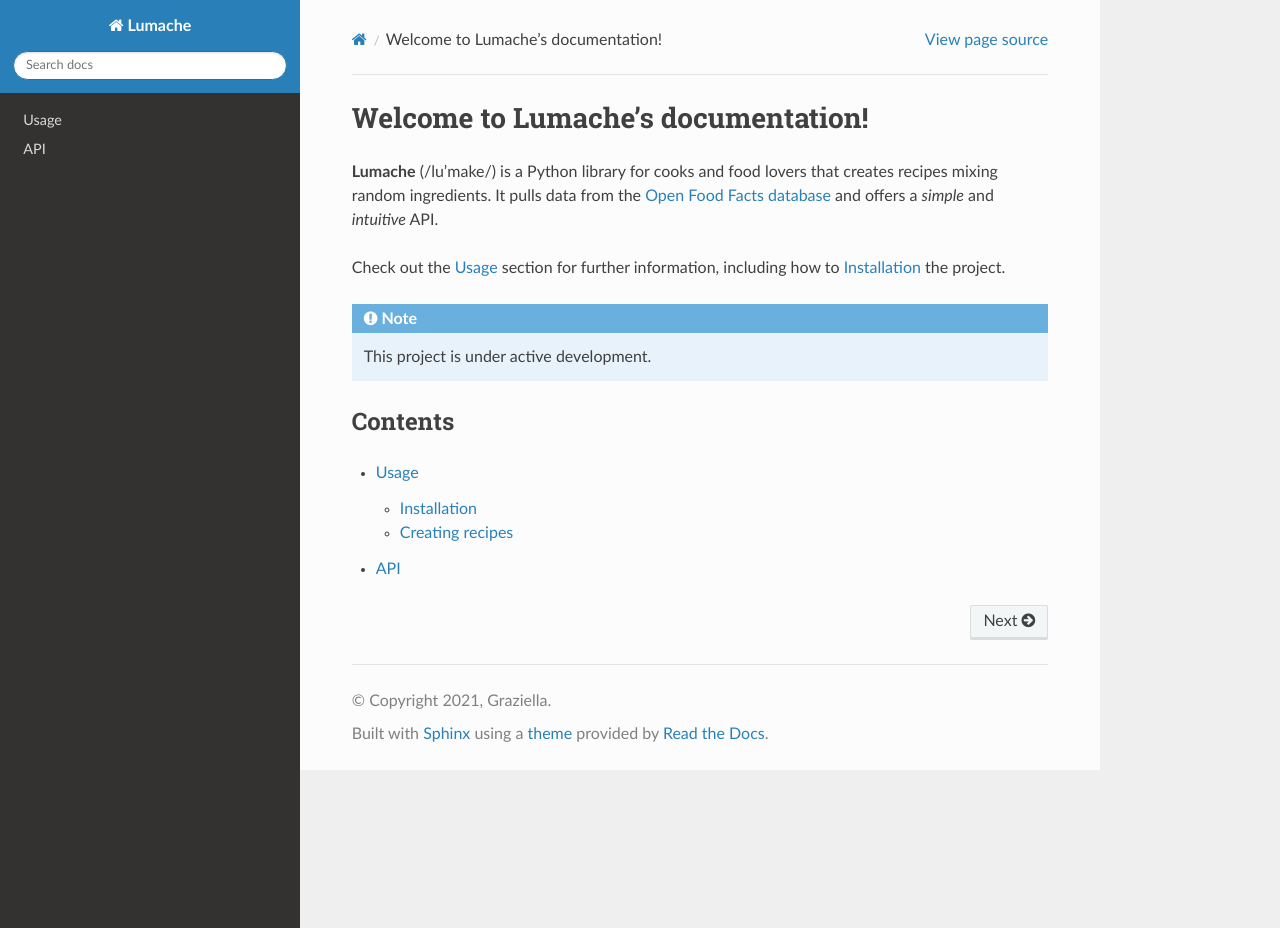
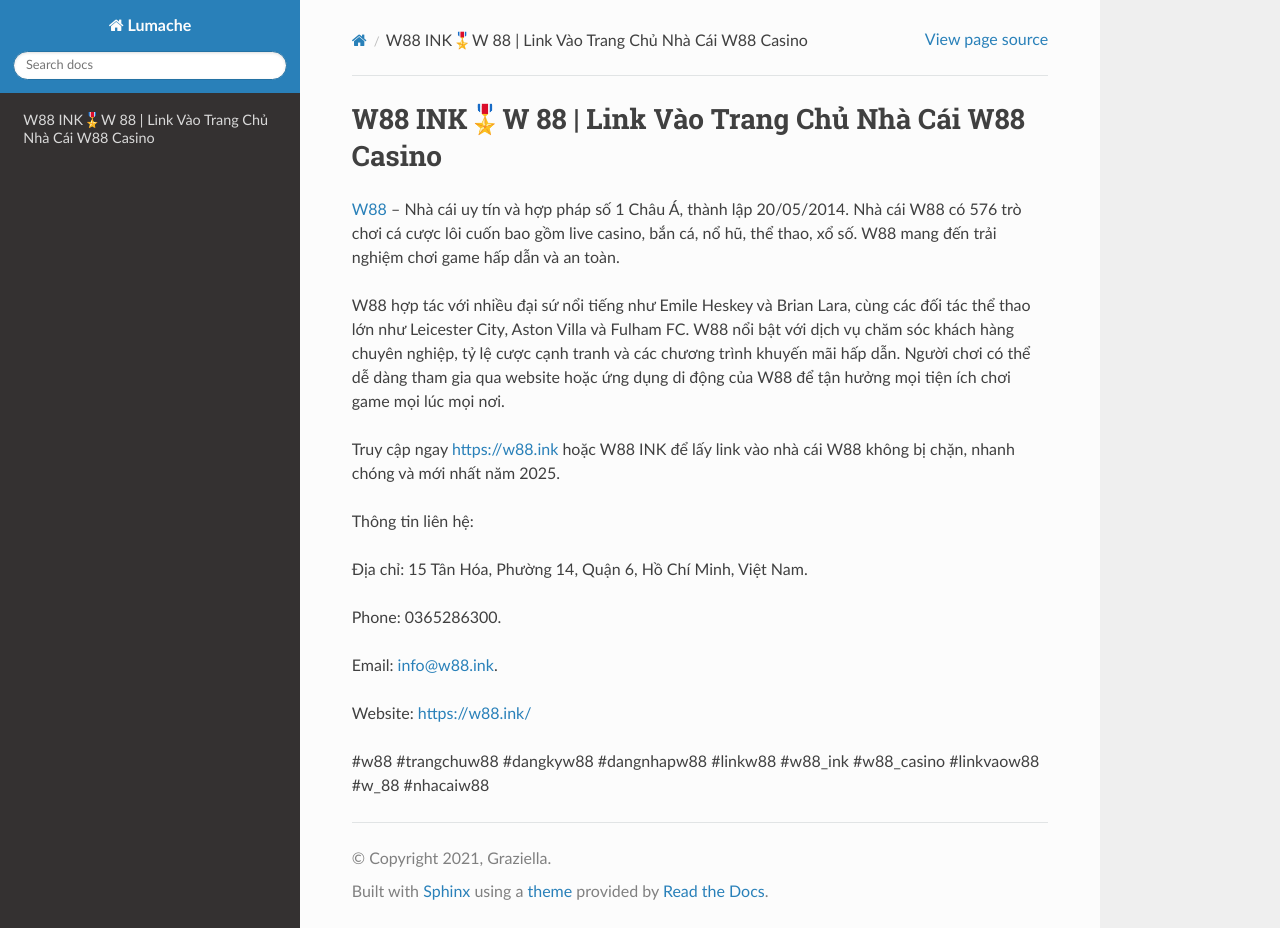
Before and after one commit to amaradasgupta3/w88ink, a Sphinx documentation site: the page built from docs/source/index.rst, in a window 1280 px wide and 928 px high. Built offline with Sphinx 7.4.7 and the Read the Docs theme 3.1.0, drawn with Linux system fonts in a browser that asks for light colours.

Commit message:
Update index.rst

```diff
--- a/docs/source/index.rst
+++ b/docs/source/index.rst
@@ -1,22 +1,20 @@
-Welcome to Lumache's documentation!
+W88 INK🎖️W 88 | Link Vào Trang Chủ Nhà Cái W88 Casino
 ===================================
 
-**Lumache** (/lu'make/) is a Python library for cooks and food lovers
-that creates recipes mixing random ingredients.
-It pulls data from the `Open Food Facts database <https://world.openfoodfacts.org/>`_
-and offers a *simple* and *intuitive* API.
+`W88 <https://w88.ink/>`_ – Nhà cái uy tín và hợp pháp số 1 Châu Á, thành lập 20/05/2014. Nhà cái W88 có 576 trò chơi cá cược lôi cuốn bao gồm live casino, bắn cá, nổ hũ, thể thao, xổ số. W88 mang đến trải nghiệm chơi game hấp dẫn và an toàn.
 
-Check out the :doc:`usage` section for further information, including
-how to :ref:`installation` the project.
+W88 hợp tác với nhiều đại sứ nổi tiếng như Emile Heskey và Brian Lara, cùng các đối tác thể thao lớn như Leicester City, Aston Villa và Fulham FC. W88 nổi bật với dịch vụ chăm sóc khách hàng chuyên nghiệp, tỷ lệ cược cạnh tranh và các chương trình khuyến mãi hấp dẫn. Người chơi có thể dễ dàng tham gia qua website hoặc ứng dụng di động của W88 để tận hưởng mọi tiện ích chơi game mọi lúc mọi nơi.
 
-.. note::
+Truy cập ngay https://w88.ink hoặc W88 INK để lấy link vào nhà cái W88 không bị chặn, nhanh chóng và mới nhất năm 2025.
 
-   This project is under active development.
+Thông tin liên hệ:
 
-Contents
---------
+Địa chỉ: 15 Tân Hóa, Phường 14, Quận 6, Hồ Chí Minh, Việt Nam.
 
-.. toctree::
+Phone: 0365286300.
 
-   usage
-   api
+Email: info@w88.ink.
+
+Website: https://w88.ink/
+
+#w88 #trangchuw88 #dangkyw88 #dangnhapw88 #linkw88 #w88_ink #w88_casino #linkvaow88 #w_88 #nhacaiw88
```
